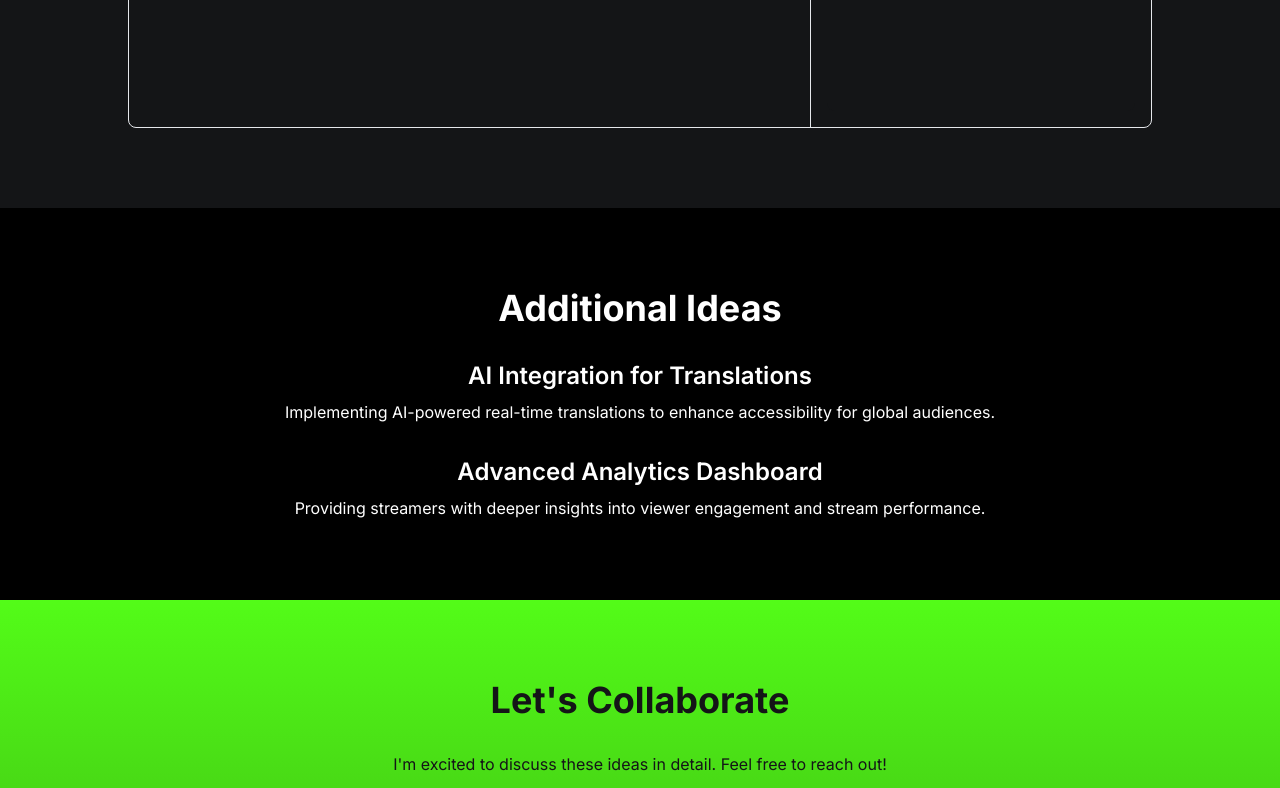
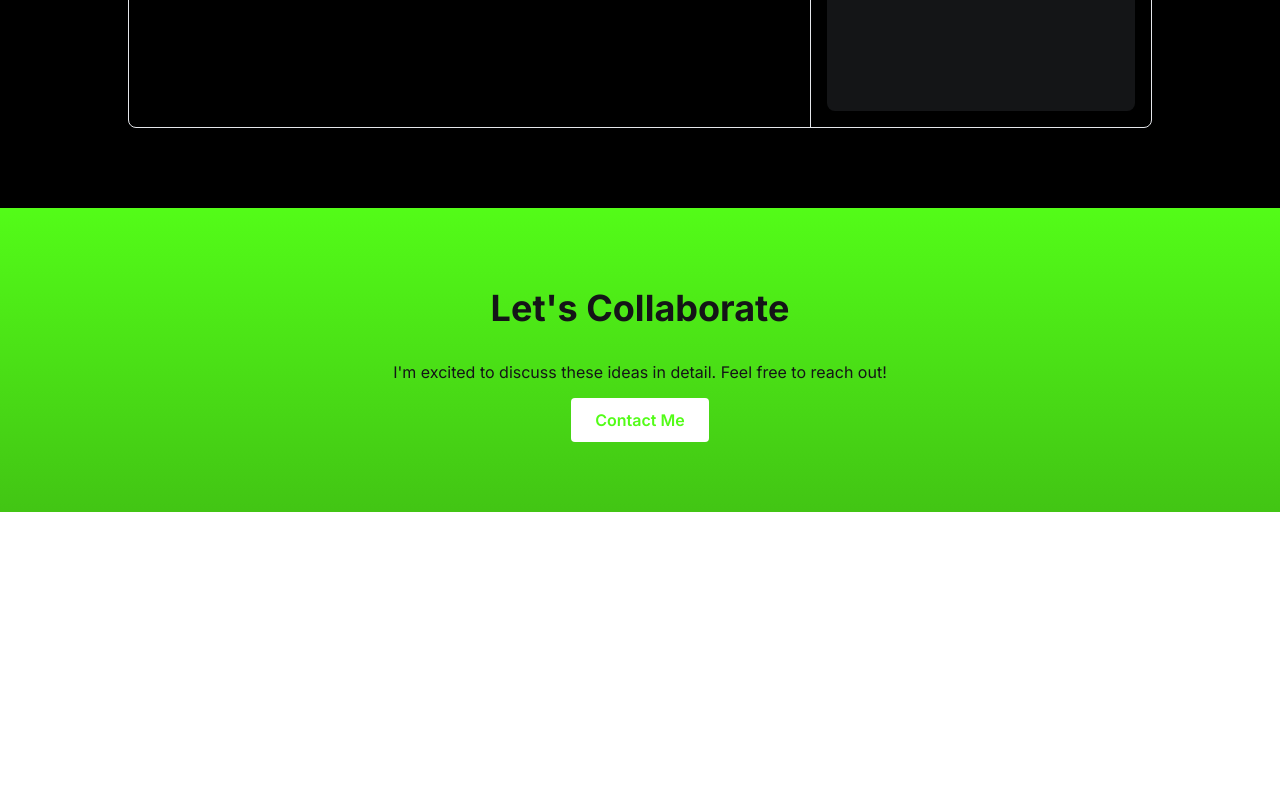
Before and after one commit to roadrunner21/ts-kick-interactive-prototype, a Vue app: page / in a window 1280 px wide. Shown: the part 7237-8025 px from the top of the page. After the commit the page ends 7749 px from the top, so only its background shows below. Built offline with nearby package versions, Linux system fonts and the light colour scheme; a web font is replaced by a local one.

Commit message:
refactor(ui): remove AdditionalIdeas component
- Remove AdditionalIdeas.vue component
- Update App.vue to exclude AdditionalIdeas component
- Adjust PrototypeDemonstration.vue section styling

```diff
--- a/src/App.vue
+++ b/src/App.vue
@@ -13,7 +13,6 @@
     <InspirationSection />
     <ChallengesAndSolutions/>
     <PrototypeDemonstration />
-    <AdditionalIdeas />
     <CallToAction />
   </div>
 </template>
@@ -33,7 +32,6 @@ import HeroSection from '@/components/HeroSection.vue';
 import AboutMe from '@/components/AboutMe.vue';
 import InspirationSection from '@/components/InspirationSection.vue';
 import PrototypeDemonstration from '@/components/PrototypeDemonstration.vue';
-import AdditionalIdeas from '@/components/AdditionalIdeas.vue';
 import CallToAction from '@/components/CallToAction.vue';
 import HighlightsSection from "@/components/HighlightsSection.vue";
 import ChallengesAndSolutions from "@/components/ChallengesAndSolutions.vue";
@@ -47,7 +45,6 @@ export default defineComponent({
     InspirationSection,
     ChallengesAndSolutions,
     PrototypeDemonstration,
-    AdditionalIdeas,
     CallToAction,
   },
   setup() {
--- a/src/components/AdditionalIdeas.vue
+++ /dev/null
@@ -1,45 +0,0 @@
-<!-- src/components/AdditionalIdeas.vue -->
-
-<template>
-  <section class="py-20 px-4 bg-black text-kick-text">
-    <h2 class="section-heading">Additional Ideas</h2>
-    <div class="max-w-3xl mx-auto space-y-8">
-      <!-- Ideas -->
-      <div v-for="(idea, index) in ideas" :key="index" class="text-center animate-fadeIn">
-        <h3 class="text-2xl font-semibold mb-2">{{ idea.title }}</h3>
-        <p>{{ idea.description }}</p>
-      </div>
-    </div>
-  </section>
-</template>
-
-<script lang="ts">
-import {
- defineComponent, ref,
-} from 'vue';
-
-export default defineComponent({
-  name: 'AdditionalIdeas',
-  setup() {
-    // Define ideas using ref to be reactive
-    const ideas = ref([
-      {
-        title: 'AI Integration for Translations',
-        description: 'Implementing AI-powered real-time translations to enhance accessibility for global audiences.',
-      },
-      {
-        title: 'Advanced Analytics Dashboard',
-        description: 'Providing streamers with deeper insights into viewer engagement and stream performance.',
-      },
-    ]);
-
-    return {
-      ideas,
-    };
-  },
-});
-</script>
-
-<style scoped>
-/* No additional styles needed */
-</style>
--- a/src/components/PrototypeDemonstration.vue
+++ b/src/components/PrototypeDemonstration.vue
@@ -1,7 +1,7 @@
 <!-- src/components/PrototypeDemonstration.vue -->
 
 <template>
-  <section class="py-20 px-4 bg-kick-bg text-kick-text">
+  <section class="py-20 px-4 bg-black text-kick-text">
     <h2 class="section-heading">Prototype Demonstration</h2>
     <p class="max-w-2xl mx-auto mb-6 text-center">
       Explore the interactive prototype below to see how these solutions come to life.
```
